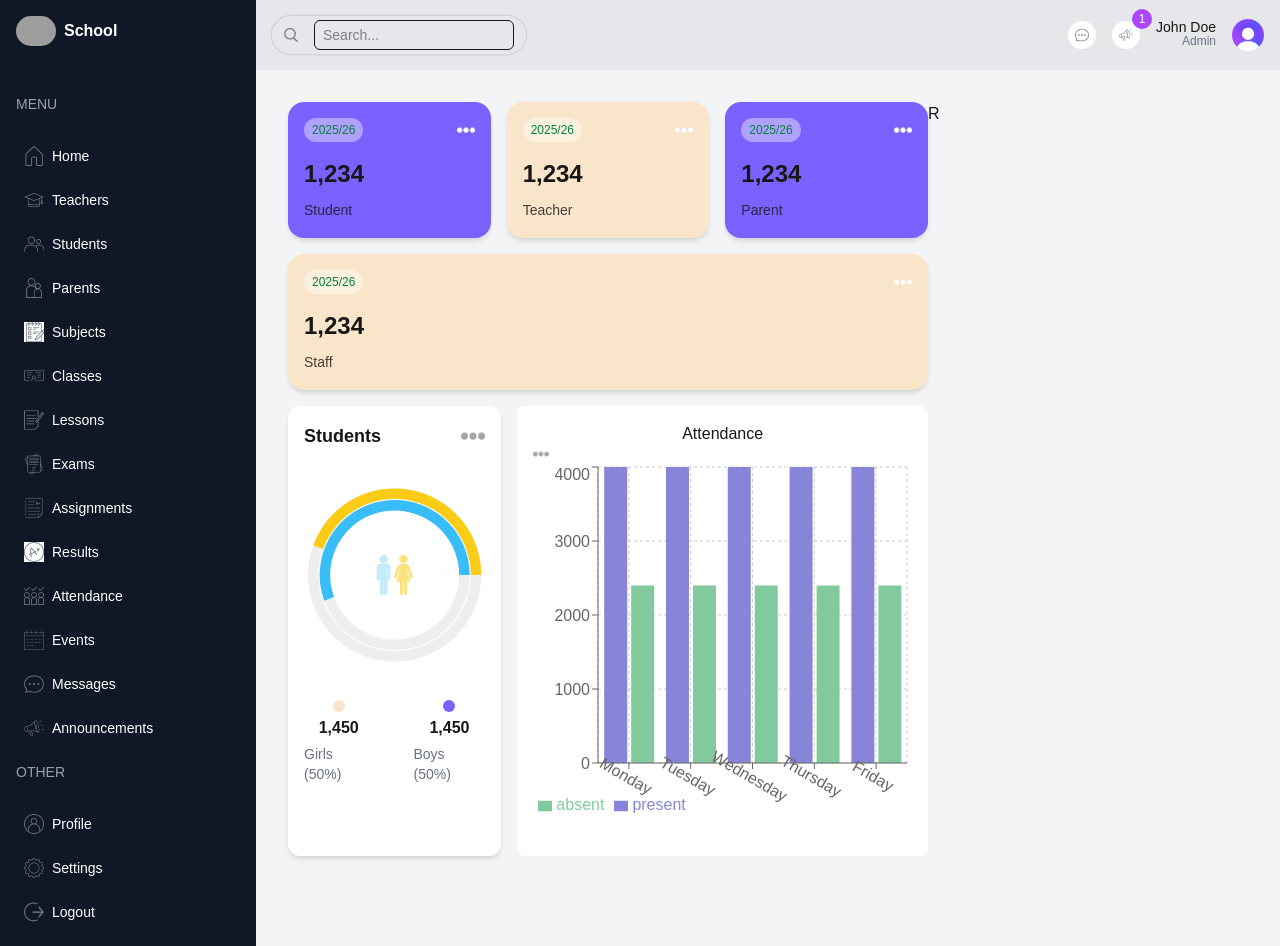
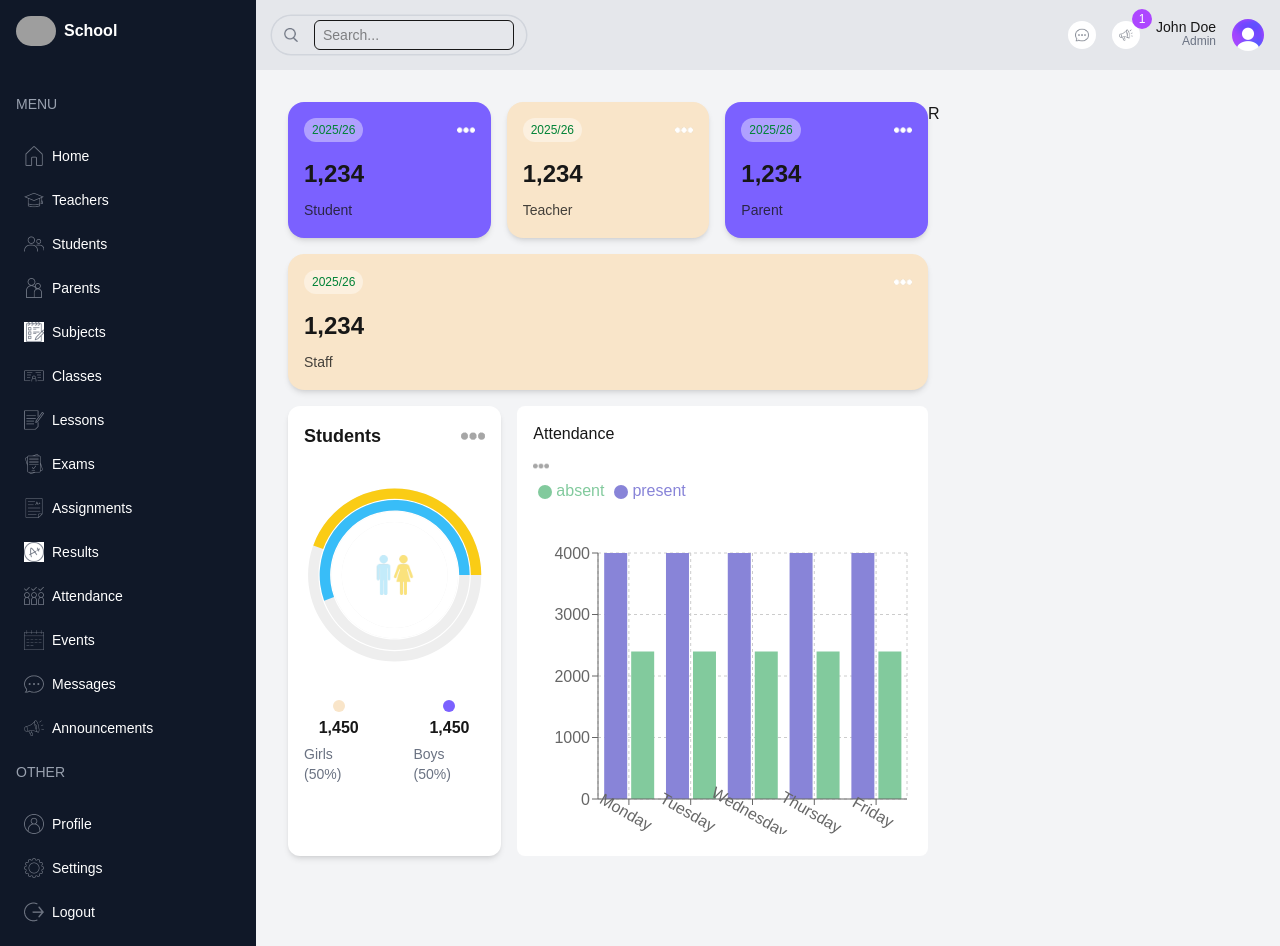
Before and after one commit to rumachoudhury/school-management-dashboard, a Next.js app: page /admin in a window 1280 px wide. Built offline with nearby package versions, Linux system fonts and the light colour scheme; grey boxes are pictures that could not be loaded.

Commit message:
update some part

```diff
--- a/src/components/AttendanceChart.tsx
+++ b/src/components/AttendanceChart.tsx
@@ -24,8 +24,8 @@ const data = [
 function AttendanceChart() {
   return (
     <div className="bg-white rounded-lg p-4 h-full">
-      <div>
-        <h1 className="text-center">Attendance</h1>
+      <div className="flex flex-col  gap-3">
+        <h1 className="">Attendance</h1>
         <Image
           src="/images/school-management-dashboard/moreDark.png"
           alt=""
@@ -38,13 +38,23 @@ function AttendanceChart() {
         <ResponsiveContainer width="100%" height="90%">
           <BarChart data={data} width={700} height={300}>
             <CartesianGrid strokeDasharray="3 3" />
-            <XAxis dataKey="name" interval={0} angle={30} textAnchor="middle" />
+            <XAxis
+              dataKey="name"
+              interval={0}
+              angle={30}
+              textAnchor="middle"
+              className="pt-8"
+            />
             <YAxis />
             <Tooltip />
-            <Legend align="left" />
+            <Legend
+              align="left"
+              verticalAlign="top"
+              wrapperStyle={{ paddingBottom: "50px" }}
+            />
 
-            <Bar dataKey="present" fill="#8884d8" />
-            <Bar dataKey="absent" fill="#82ca9d" />
+            <Bar dataKey="present" fill="#8884d8" legendType="circle" />
+            <Bar dataKey="absent" fill="#82ca9d" legendType="circle" />
           </BarChart>
         </ResponsiveContainer>
       </div>
```
